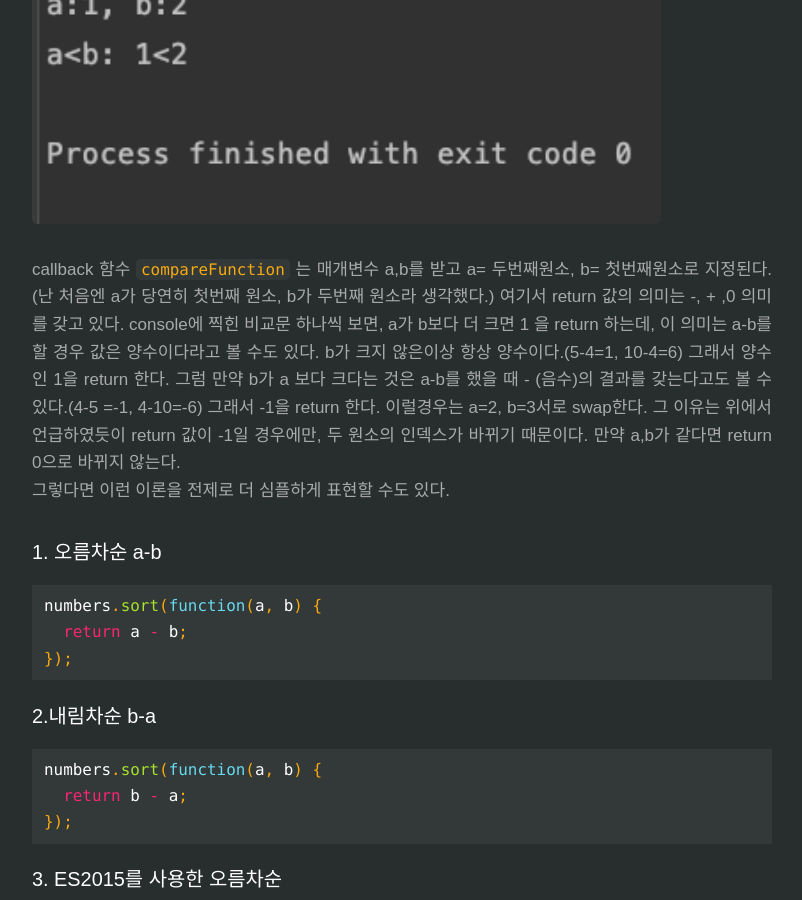
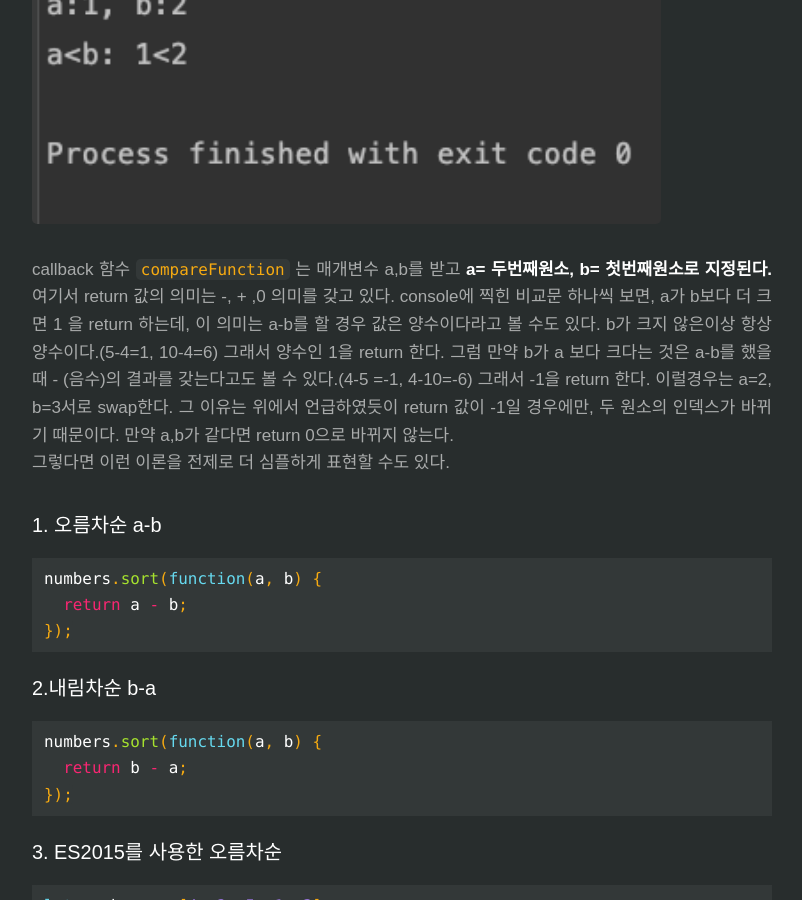
Before and after one commit to sooster910/blogV2, a Jekyll site: the page built from _posts/2021-05-08-javascript-sort.md, in a window 1280 px wide and 900 px high, scrolled down 2810 px. Shown: the whole window, without its empty margins (238-1040 px from the left). Built offline with Jekyll 4.4.1, drawn with Linux system fonts in a browser that asks for light colours; some web fonts are replaced; comment, search, counter and statistics services are not loaded; some of the changed text lies outside the part shown.

Commit message:
Change image with right result

````diff
--- a/_posts/2021-05-08-javascript-sort.md
+++ b/_posts/2021-05-08-javascript-sort.md
@@ -81,9 +81,9 @@ function compareFunction(a,b){
 
 }
 ```
-![image](/assets/sort.png){:width="30%"}
+![image](/assets/sort.png)
 
-callback 함수 ```compareFunction``` 는 매개변수 a,b를 받고 a= 두번째원소, b= 첫번째원소로 지정된다.(난 처음엔 a가 당연히 첫번째 원소, b가 두번째 원소라 생각했다.) 여기서 return 값의 의미는  -, + ,0 의미를 갖고 있다. console에 찍힌 비교문 하나씩 보면,
+callback 함수 ```compareFunction``` 는 매개변수 a,b를 받고 **a= 두번째원소, b= 첫번째원소로 지정된다.** 여기서 return 값의 의미는  -, + ,0 의미를 갖고 있다. console에 찍힌 비교문 하나씩 보면,
 a가 b보다 더 크면 1 을 return 하는데, 이 의미는 a-b를 할 경우 값은 양수이다라고 볼 수도 있다. b가 크지 않은이상 항상 양수이다.(5-4=1, 10-4=6) 그래서 양수인 1을 return 한다. 그럼 만약 b가 a 보다 크다는 것은 a-b를 했을 때 - (음수)의 결과를 갖는다고도 볼 수 있다.(4-5 =-1, 4-10=-6) 그래서 -1을 return 한다. 이럴경우는 a=2, b=3서로 swap한다. 그 이유는 위에서 언급하였듯이 return 값이 -1일 경우에만, 두 원소의 인덱스가 바뀌기 때문이다.  만약 a,b가 같다면 return 0으로 바뀌지 않는다.
 그렇다면 이런 이론을 전제로 더 심플하게 표현할 수도 있다.
 
````
Also changed, not shown: other parts of _posts/2021-05-08-javascript-sort.md (+1 -1 lines), assets/oopImgs/oop1.png (added), assets/oopImgs/oop2.png (added).
